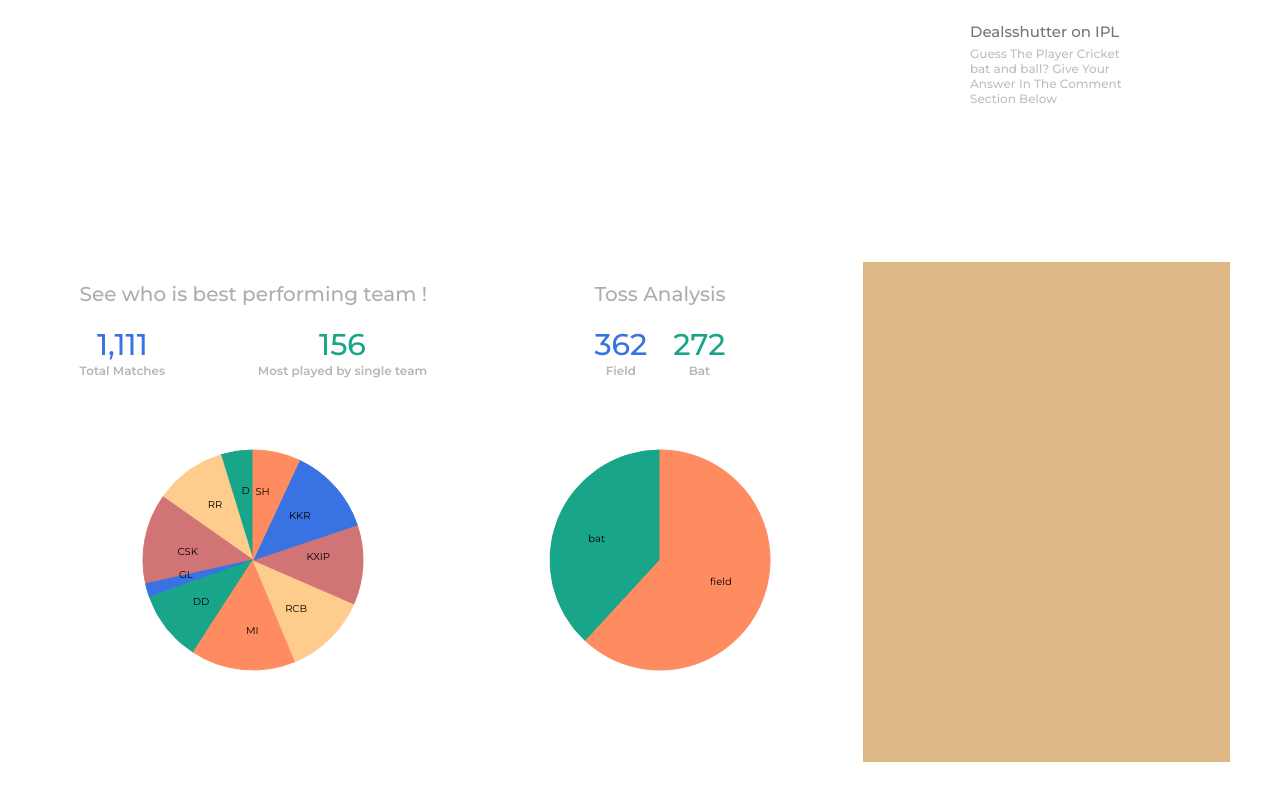
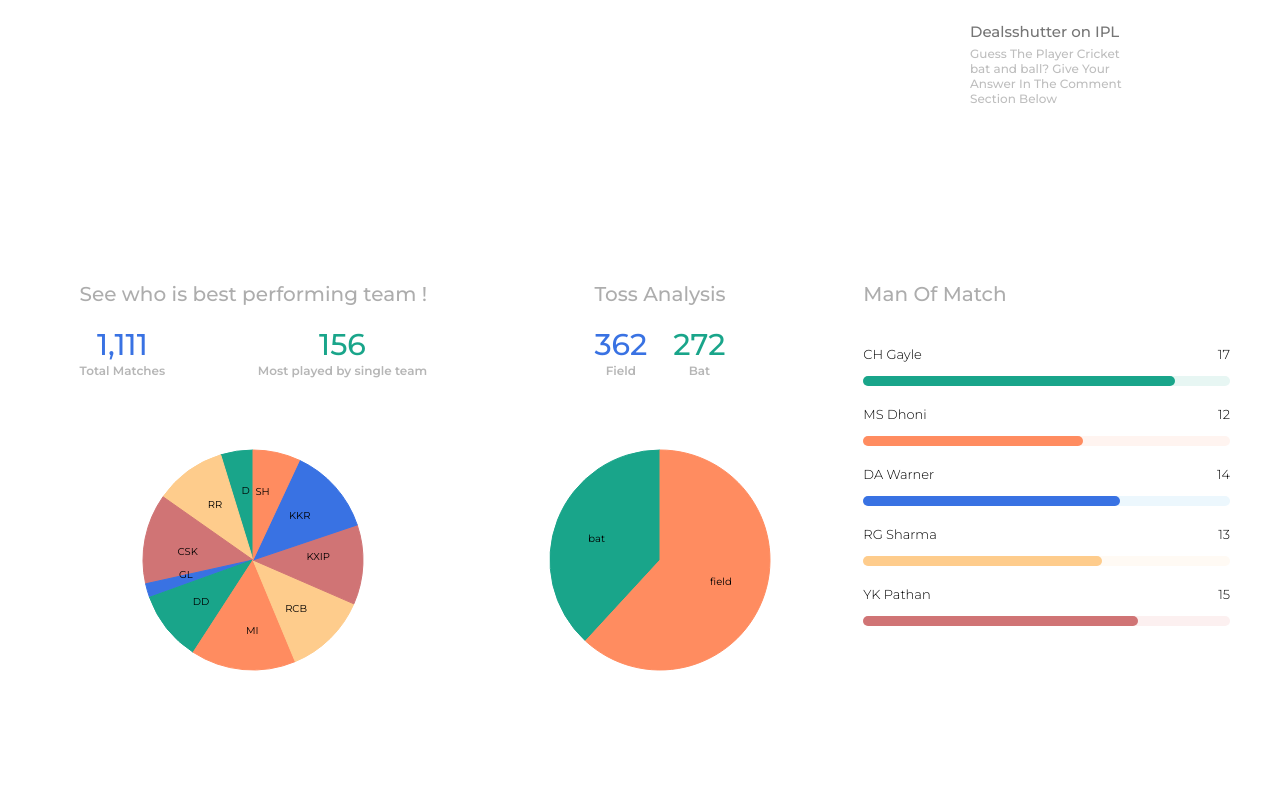
Before and after one commit to RishabhVerma098/AtlanTaskRishabhVerma, a React (Create React App) app: page / in a window 1280 px wide. Shown: the part 650-1450 px from the top of the page. Built offline with nearby package versions, Linux system fonts and the light colour scheme.

Commit message:
man of match done

```diff
--- a/src/components/bottomcontainer/graph/graph.js
+++ b/src/components/bottomcontainer/graph/graph.js
@@ -5,9 +5,9 @@ import { XYPlot, LineMarkSeries, XAxis, YAxis } from "react-vis";
 import { useSelector } from "react-redux";
 function Graph() {
   const data = useSelector((state) => state.changeGraph);
-  useEffect(() => {
-    window.scrollTo(0, 250);
-  }, [data]);
+  // useEffect(() => {
+  //   window.scrollTo(0, 250);
+  // }, [data]);
   if (data !== null) {
     return (
       <div className="graph">
--- a/src/components/pie/manofmatch/manofmatch.js
+++ b/src/components/pie/manofmatch/manofmatch.js
@@ -1,7 +1,32 @@
 import React from "react";
 import "./manofmatch.scss";
+import { player_of_the_match } from "../../../temp";
 function ManOfMatch() {
-  return <div className="man_of_match"></div>;
+  let data = player_of_the_match;
+  return (
+    <div className="man_of_match">
+      <h4>Man Of Match</h4>
+      {data.map((i) => {
+        return (
+          <div className="block">
+            <div className="title">
+              <p>{i.x}</p>
+              <p>{i.y}</p>
+            </div>
+            <div className="contain" style={{ backgroundColor: i.color[1] }}>
+              <div
+                className="bar"
+                style={{
+                  width: `${(i.y / 20) * 100}%`,
+                  backgroundColor: i.color[0],
+                }}
+              ></div>
+            </div>
+          </div>
+        );
+      })}
+    </div>
+  );
 }
 
 export default ManOfMatch;
--- a/src/components/pie/manofmatch/manofmatch.scss
+++ b/src/components/pie/manofmatch/manofmatch.scss
@@ -1,4 +1,31 @@
 .man_of_match {
   flex: 1;
-  background-color: burlywood;
+  display: flex;
+  flex-direction: column;
+  h4 {
+    margin-top: 2rem;
+    margin-bottom: 2rem;
+    font-size: 2rem;
+    color: rgb(173, 173, 173);
+  }
+  .block {
+    width: 100%;
+    margin-top: 2rem;
+    .title {
+      display: flex;
+      justify-content: space-between;
+      p {
+        font-size: 1.3rem;
+      }
+    }
+    .contain {
+      margin-top: 1.4rem;
+      height: 10px;
+      border-radius: 20px;
+      .bar {
+        height: 100%;
+        border-radius: 20px;
+      }
+    }
+  }
 }
--- a/src/temp.js
+++ b/src/temp.js
@@ -187,14 +187,13 @@ export const toss_win = {
 };
 
 export const player_of_the_match = [
-  { x: "CH Gayle", y: 17 },
-  { x: "SK Raina", y: 13 },
-  { x: "MS Dhoni", y: 12 },
-  { x: "G Gambhir", y: 12 },
-  { x: "DA Warner", y: 14 },
-  { x: "RG Sharma", y: 13 },
-  { x: "YK Pathan", y: 15 },
-  { x: "AB de Villiers", y: 14 },
+  { x: "CH Gayle", y: 17, color: ["#19a58a", "#e7f6f3"] },
+
+  { x: "MS Dhoni", y: 12, color: ["#ff8c60", "#fff4f0"] },
+
+  { x: "DA Warner", y: 14, color: ["#3972e3", "#ecf7fd"] },
+  { x: "RG Sharma", y: 13, color: ["#fecc8c", "#fffaf4"] },
+  { x: "YK Pathan", y: 15, color: ["#d07475", "#fcf0f0"] },
 ];
 
 export const location_wise_toss = [
```
